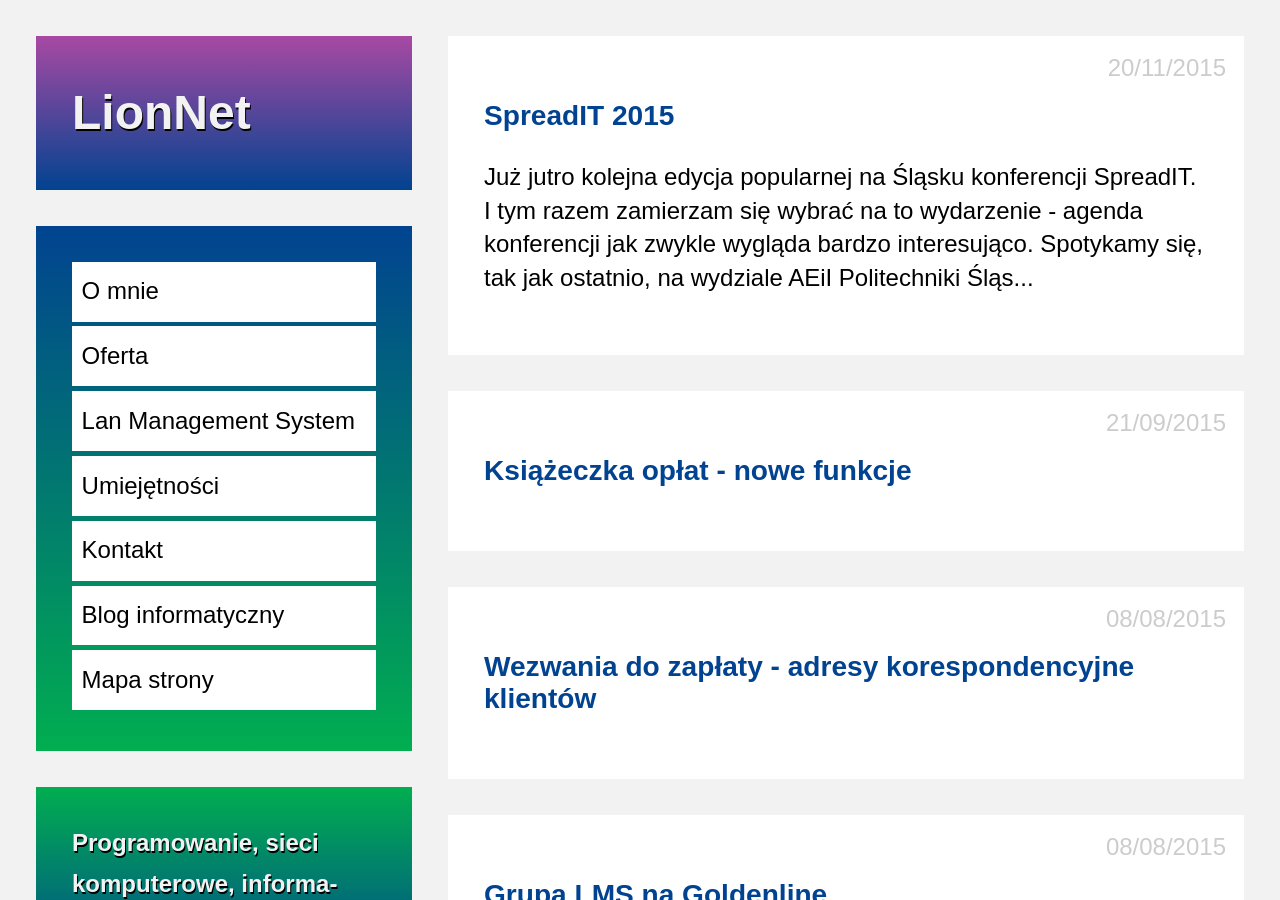
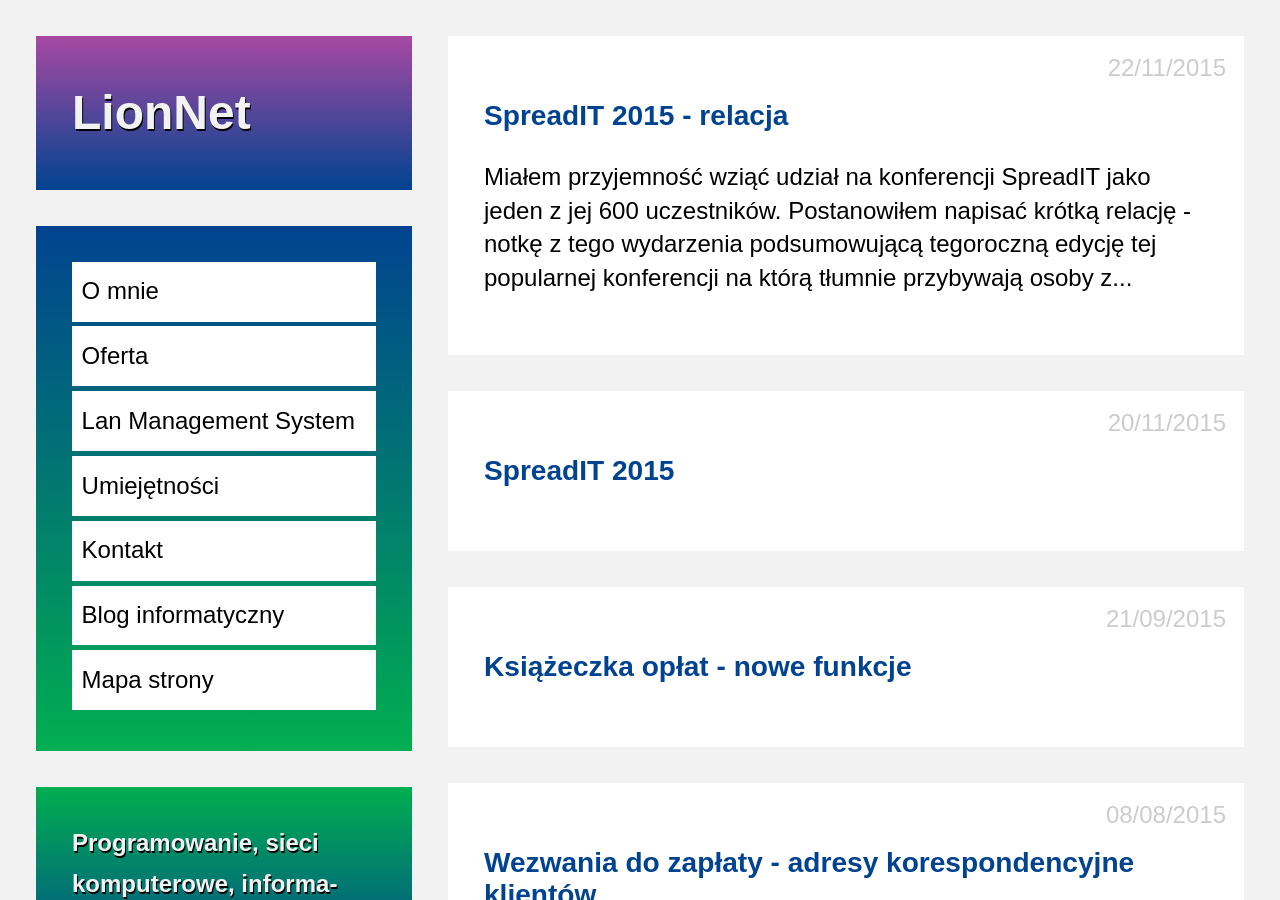
Before and after one commit to maciejlew/maciejlew.github.io, a Jekyll site: the page built from pages/blog.md, in a window 1280 px wide and 900 px high. Built offline with Jekyll 4.4.1, drawn with Linux system fonts in a browser that asks for light colours; some of the changed lines change nothing that is shown.

Commit message:
Adds post 'SpreadIT 2015 - relacja'

```diff
--- a/_includes/acronyms.md
+++ b/_includes/acronyms.md
@@ -20,3 +20,6 @@
 *[SMS]: Short Message Service
 *[UOKiK]: Urząd Ochrony Konkurencji i Konsumentów
 *[ISP]: Internet Service Provider
+*[SOA]: Service-Oriented Architecture
+*[DDD]: Domain-Driven Design
+*[RDD]: Responsibility-Driven design
--- /dev/null
+++ b/_posts/2015-11-22-spreadit-2015-relacja.md
@@ -0,0 +1,91 @@
+---
+layout: post
+title: "SpreadIT 2015 - relacja"
+date: 2015-11-22 10:50:00
+description: "Relacja z SpreadIT 2015"
+keywords: "SpreadIT 2015, konferencja IT, relacja"
+
+---
+
+Miałem przyjemność wziąć udział na konferencji SpreadIT jako jeden z jej 600
+uczestników. Postanowiłem napisać krótką relację - notkę z tego wydarzenia podsumowującą
+tegoroczną edycję tej popularnej konferencji na którą tłumnie przybywają osoby
+związane z IT z całego Śląska.
+
+SpreadIT 2015 było trzecią odsłoną tego wydarzenia i jak się okazało cieszy się
+ono z roku na rok coraz większym zainteresowaniem. Podczas przemowy otwieracjącej
+konferencję dowiedzieliśmy się że jest nas około 600 zapisanych uczestników oraz
+że tradycyjnie nie dla wszystkich starczy koszulek - mnie w tym roku akurat się
+udało jedną dostać ;). Ogłoszone zostało także, że ustandaryzowano wymowę
+nazwy konferencji: spread[aj][ti] ;).
+
+Konferencja podzielona została na trzy bloki tematyczne: inżynieria
+oprogramowania, tematyki miękkie oraz tworzenie gier komputerowych. Można było
+wysłuchać do pięciu wykładów lub wziąć udział w warsztatach. Spośród tej bogatej
+oferty wybrałem cztery wykłady o które postaram się Wam zrecenzować.
+
+### Migracja z architektury „spaghetti” do SOA. Case study
+
+Prezentacja ta przeprowadzona została przez Grzegorza Mazura. Przedstawił on nam
+założenia, proces realizacji i końcowy produkt prowadzonej przez jego zespół
+migracji dość skomplikowanego systemu dostarczania muzyki i innej treści
+multimedialnej na żądania do systemu również nico skomplikowanego ale o
+ustandaryzowanym interfejsie opartym o szynę danych. Dla osób niezwiązanych z
+programowaniem na szynie prezentacja ta była na pewno pomocna bo pozwalała
+zrozumieć po co w ogóle się to robi, jakie są tego zalety oraz że w przypadku
+rozbudowanych, drogich w utrzymaniu systemów wprowadzenia SOA może się zwrócić.
+Na pewno interesującym było przedstawienie SOA w oparciu o gotowy projekt, łatwy
+do zrozumienia dla każdego model biznesowy w którego realizacji SOA może być
+wybawieniem.
+
+### Jaka piękna katastrofa w doskonałym świecie, rzecz o architekturze skazanej na klęskę
+
+Moim zdaniem wykład wygłoszony przez Jarosława Pałkę był najlepszym ze wszystkich
+w których miałem okazję uczestniczyć podczas SpreadIT 2015. Poprowadzony został
+"z jajem", w sposób bardzo przejrzysty i trafiający do każdego developera.
+Dowidzieliśmy się, co w większości pewnie już wiedzieliśmy lub przeczuwaliśmy,
+jak ważne są takie pojęcia i kryjące się pod nimi techniki jak "fail fast",
+"circuit braker", "supervisor". Powiedziane zostało, że to że systemy upadają nie jest czymś niesamowitym,
+zdążającym się tylko najgorszym oraz że ważne jest za to dobre przygotowanie się do
+tego co i tak jest nieuchronne aby móc spokojnie pójść spać po wpuszczeniu systemu
+na produkcję.
+
+### Genealogia DDD
+
+Trzeci z kolei wykład z inżynierii oprogramowania. Przygotowany przez Szymona Homę.
+Dowiedzieliśmy się o rodowodzie DDD. Przedstawione zostały analogie pomiędzy DDD
+a wcześniejszymi podejściami do tematyki modelowania systemów jak np. RDD. Podczas
+tej prezentacji na przykładzie pulek w magazynie pokazane było jak modelować
+zależności w DDD, jak w kodzie używać języka domeny (Ubiquitous Language) oraz jak
+refaktoryzować kod do DDD.
+
+Podczas tej prezentacji zauważyłem odnośniki do kilku nieznanych mi wcześniej źródeł.
+Ich pobieżne przejrzenie pozawala mi już w tej chwili polecić ich eksploracje
+osobom zainteresowanym DDD oraz ogólnie inżynierii oprogramowania:
+
+ * [Cunningham & Cunningham](http://c2.com/)
+   * [Road Maps](http://c2.com/cgi/wiki?RoadMaps)
+     * [Extreme Programming](http://c2.com/cgi/wiki?ExtremeProgrammingRoadmap)
+     * [Design Patterns](http://c2.com/cgi/wiki?DesignPatternsRoadMap)
+ * [Domain Language - strona o DDD](http://domainlanguage.com/ddd)
+   * [Dokument opisujący DDD](http://domainlanguage.com/ddd/reference/)
+   * [Dokument opisujący proces migracji do DDD](http://domainlanguage.com/ddd/legacy/)
+
+### HTTP wykorzystany w stu procentach, czyli klucz do tworzenia wydajnych serwisów internetowych
+
+Ostatni wykład na którym byłem także okazał się być trafnym wyborem. Tomasz Kajtoch
+zaprezentował kilka rzadziej wykorzystywanych mechanizmów protokołu HTTP. W pierwszej
+części przedstawione zostały rożne potencjalnie przydatne, ale nie wykorzystywane
+przez początkujących, typy żądań oraz odpowiedzi HTTP. W dzisiejszych czasach
+gdy wszyscy chcą mieć API stare, choć zapomniane, mechanizmy HTTP wracają do łask.
+W drugiej części wykładu dowiedzieliśmy się więcej o mechanizmie cache w HTTP.
+Bardzo ciekawe i dające do myślenia były teorie o wykorzystaniu ETag i microcache.
+Na sam koniec przedstawione zostały założenia nadchodzącego HTTP/2.0. Myślę że
+ta prezentacja najbardziej wpłynie na moją pracę w najbliższym czasie bo tak samo
+jak jej autor lubię optymalizować różne rzeczy gdzie się tylko da ;).
+
+Całą konferencję oceniam jako bardzo udana i fajnie przygotowaną. Organizatorzy
+spisali się, jak zresztą co roku, na piątkę. Do zobaczenia już za rok na kolejnej
+edycji SpreadIT!
+
+{% include acronyms.md %}
--- a/pages/map.md
+++ b/pages/map.md
@@ -24,6 +24,7 @@ redirect_from: /map/
  * [Umiejętności](../umiejetnosci)
  * [Kontakt](../kontakt)
  * [Blog informatyczny](../blog)
+   * [SpreadIT 2015 - relacja](../2015/11/20/spreadit-2015-relacja.html)
    * [SpreadIT 2015](../2015/11/20/spreadit-2015.html)
    * [Książeczka opłat - nowe funkcje](../2015/09/21/ksiazeczka-oplat-nowe-funkcje.html)
    * [Wezwania do zapłaty - adresy korespondencyjne klientów](../2015/08/08/wezwania-do-zaplaty-adresy-korespondencyjne.html)
```
